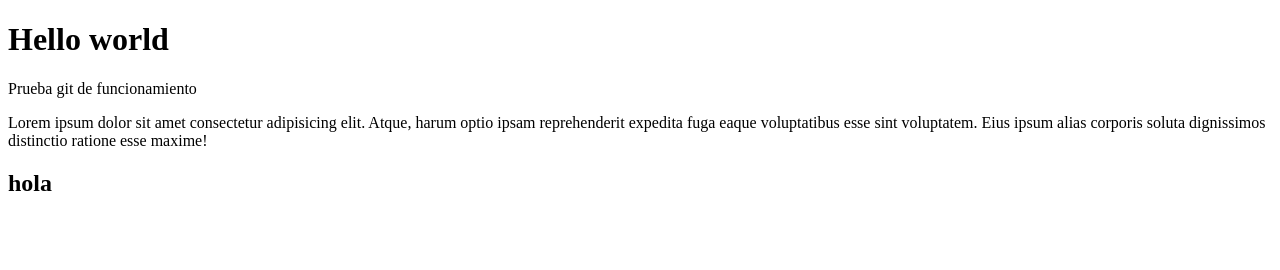
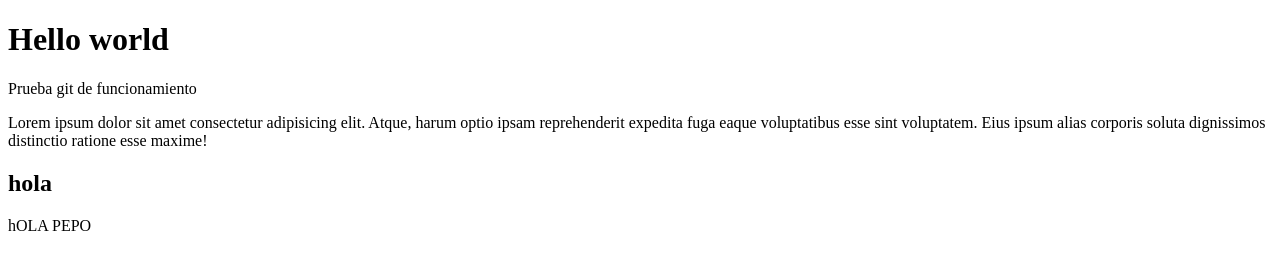
Before and after one commit to MarckGabriel2/demo, a plain HTML site: page index.html in a window 1280 px wide. Drawn offline with Linux system fonts and the light colour scheme.

Commit message:
feat: cambios pepo

```diff
--- a/index.html
+++ b/index.html
@@ -13,5 +13,6 @@
         Atque, harum optio ipsam reprehenderit expedita fuga eaque voluptatibus esse sint voluptatem.
         Eius ipsum alias corporis soluta dignissimos distinctio ratione esse maxime!</p>
         <h2>hola</h2>
+        <P>hOLA PEPO</P>
 </body>
 </html>
```
